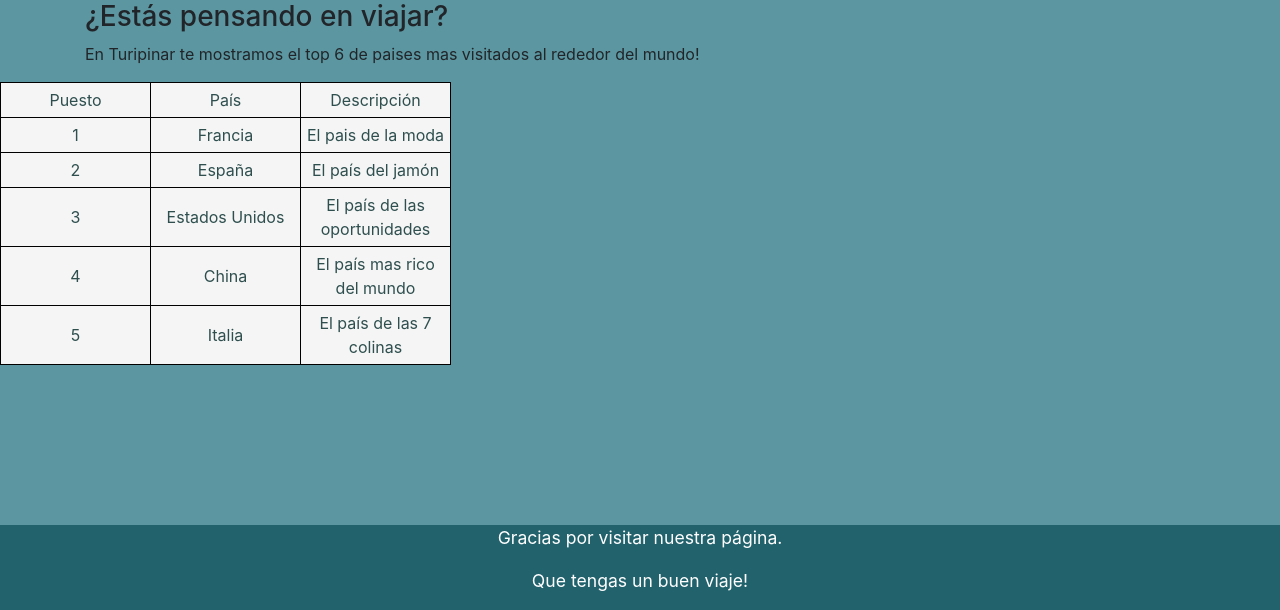
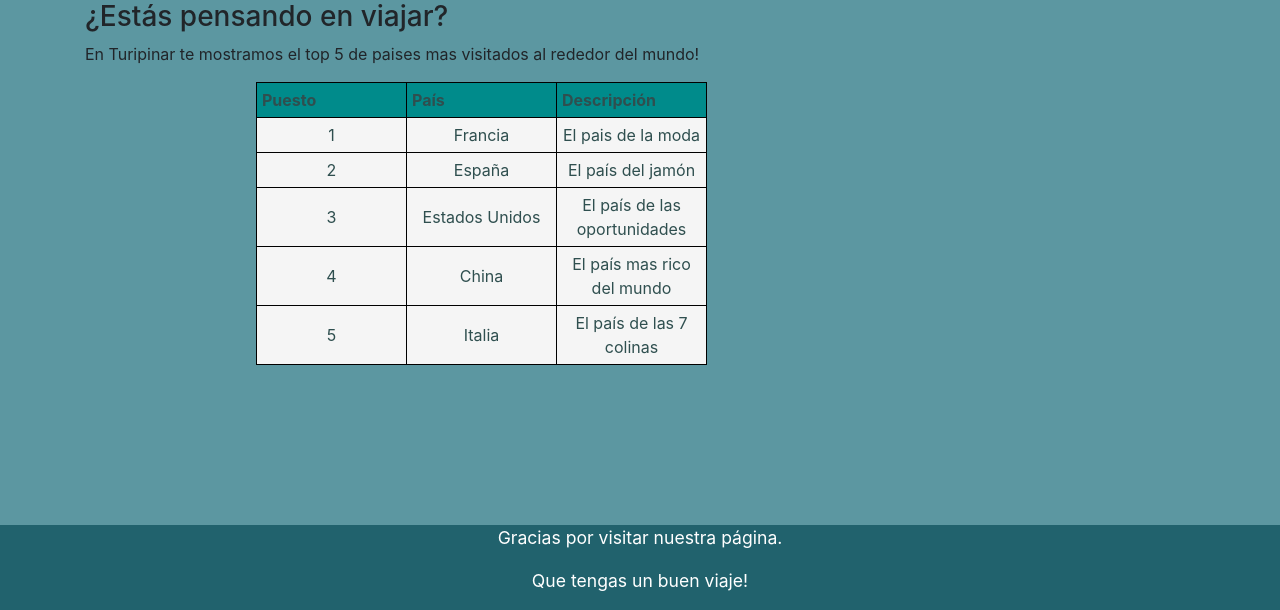
Before and after one commit to agus-aldunate/Proyecto1, a PHP site: page / in a window 1280 px wide. Shown: the part 190-800 px from the top of the page. Run offline with PHP 8.4, Linux system fonts and the light colour scheme; some libraries are stand-ins or nearby versions.

Commit message:
cambio de diseño

```diff
--- a/Index.html
+++ b/Index.html
@@ -1,7 +1,7 @@
 <!DOCTYPE html>
 <html lang="en">
 <head>
-  <title>Bootstrap 4 Example</title>
+  <title>Turipinar Principal</title>
   <meta charset="utf-8">
   <script src="//code.jquery.com/jquery-1.10.2.js"></script>
   <meta name="viewport" content="width=device-width, initial-scale=1">
@@ -15,14 +15,14 @@
 <div id="header"></div>
 <div class="container">
   <h3>¿Estás pensando en viajar?</h3>
-  <p> En Turipinar te mostramos el top 6 de paises mas visitados al rededor del mundo!</p>
+  <p> En Turipinar te mostramos el top 5 de paises mas visitados al rededor del mundo!</p>
 </div>
 
-<table>
-  <tr class="tr1">
-    <td> Puesto</td>
-    <td> País</td>
-    <td> Descripción</td>
+<table class="center">
+  <tr>
+    <th> Puesto</th>
+    <th> País</th>
+    <th> Descripción</th>
   </tr>
   <tr>
     <td> 1 </td>
--- a/css/diseño.css
+++ b/css/diseño.css
@@ -52,7 +52,7 @@ body {
   }
 }
 
-th,td{
+td{
   width: 150px;
   text-align: center;
   border: 1px solid black;
@@ -61,7 +61,19 @@ th,td{
   background-color: whitesmoke;
   }
 
-#tr01{
-  background-color: aqua;
-  font-weight: bold;
+th{
+  width: 150px;
+  text-align: center;
+  border: 1px solid black;
+  padding: 5px;
+  color: darkslategray;
+  background-color: darkcyan;
 }
+table.center {
+  margin-left:20%;
+  margin-right:auto;
+}
+
+body.body1{
+  background-image: image("");
+}
--- a/footer.html
+++ b/footer.html
@@ -3,7 +3,7 @@
 <meta name="viewport" content="width=device-width, initial-scale=1">
 <style>
 .footer {
-   position: fixed;
+   position: absolute;
    left: 0;
    bottom: 0;
    width: 100%;
```
Also changed, not shown: imagenes/murochino.jpg (added).
